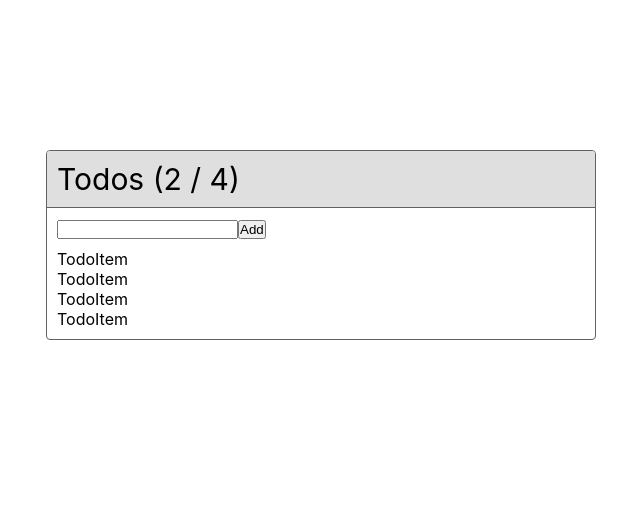
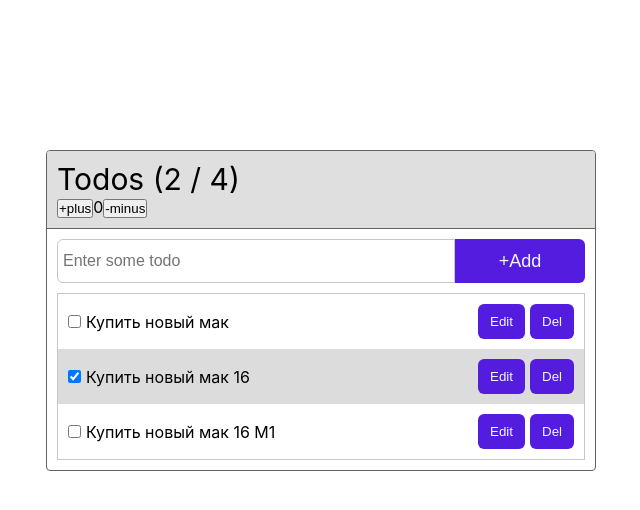
Before and after one commit to Amanbek22/react-todo-samurais, a React (Create React App) app: page / in a window 1280 px wide. Shown: the top 510 px of the page, without its empty margins (319-959 px from the left). Built offline with nearby package versions, Linux system fonts and the light colour scheme.

Commit message:
feat: todo items maping

```diff
--- a/src/App.css
+++ b/src/App.css
@@ -11,3 +11,11 @@
   display: grid;
   grid-gap: 10px;
 }
+
+.content__body {
+  border: 1px solid rgb(199, 199, 199);
+}
+
+.content__body > div:nth-child(even) {
+  background: rgb(220, 220, 220);
+}
--- a/src/App.js
+++ b/src/App.js
@@ -1,19 +1,35 @@
+import { useState } from 'react';
 import './App.css';
 import CreateTodo from './components/create-todo/CreateTodo';
 import Header from './components/header/Header';
 import TodoItem from './components/todo-item/TodoItem';
 
+const initialState = [
+  { text:  "Купить новый мак", status: false, id: 1},
+  { text:  "Купить новый мак 16", status: true, id: 2},
+  { text:  "Купить новый мак 16 M1", status: false, id: 3},
+]
 function App() {
+  const [todos, setTodos] = useState(initialState);
+
+
+  const onDelete = (id) => {
+    const newTodos = todos.filter((item) => item.id !== id)
+    console.log(newTodos);
+    setTodos(newTodos)
+  }
+
+  const newTodos = todos.map((item) => {
+    return  <TodoItem id={item.id} text={item.text} status={item.status} onDelete={onDelete} />
+  })
   return (
     <div className="App">
-      <Header />
+      <Header todoLength={4} todoDone={2} />
       <div className='content'>
         <CreateTodo />
-        <div>
-          <TodoItem />
-          <TodoItem />
-          <TodoItem />
-          <TodoItem />
+        <div className='content__body'>
+          {newTodos}
+          {/* <TodoItem text="Купить новый мак" status={false} /> */}
         </div>
       </div>
     </div>
--- a/src/components/create-todo/CreateTodo.jsx
+++ b/src/components/create-todo/CreateTodo.jsx
@@ -1,9 +1,11 @@
+import css from "./CreateTodo.module.css";
+
 
 const CreateTodo = () => {
   return (
-    <div>
-      <input type="text" />
-      <button>Add</button>
+    <div className={css.wrapper}>
+      <input type="text" placeholder="Enter some todo" />
+      <button>+Add</button>
     </div>
   );
 };
--- a/src/components/create-todo/CreateTodo.module.css
+++ b/src/components/create-todo/CreateTodo.module.css
@@ -0,0 +1,22 @@
+
+.wrapper {
+    display: grid;
+    grid-template-columns: 1fr 130px;
+}
+
+.wrapper input {
+    padding: 12px 5px;
+    font-size: 16px;
+    outline: none;
+    border-radius: 6px 0 0 6px;
+    border: 1px solid rgb(199, 199, 199);
+}
+
+.wrapper button {
+    font-size: 18px;
+    border: none;
+    border-radius: 0 6px 6px 0;
+    background: rgb(83, 28, 222);
+    color: aliceblue;
+    cursor: pointer;
+}
--- a/src/components/header/Header.jsx
+++ b/src/components/header/Header.jsx
@@ -1,9 +1,14 @@
 import css from "./Header.module.css"
 
-const Header = () => {
+const Header = (props) => {
   return (
     <div className={css.wrapper}>
-        <h1 className={css.title}>Todos (2 / 4)</h1>
+        <h1 className={css.title}>Todos ({props.todoDone} / {props.todoLength})</h1>
+        <div>
+          <button>+plus</button>
+          <span>0</span>
+          <button>-minus</button>
+        </div>
     </div>
   )
 }
--- a/src/components/todo-item/TodoItem.jsx
+++ b/src/components/todo-item/TodoItem.jsx
@@ -1,7 +1,22 @@
+import css from "./TodoItem.module.css"
 
-const TodoItem = () => {
+const TodoItem = (props) => {
+  console.log(props);
+  const handleDelete = () => {
+    props.onDelete(props.id)
+  }
   return (
-    <div>TodoItem</div>
+    <div className={css.wrapper}>
+      <label>
+        <input type="checkbox" checked={props.status} />
+        <span>{props.text}</span>
+      </label>
+
+      <div>
+        <button className={css.btn}>Edit</button>
+        <button onClick={handleDelete} className={css.btn}>Del</button>
+      </div>
+    </div>
   )
 }
 
--- /dev/null
+++ b/src/components/todo-item/TodoItem.module.css
@@ -0,0 +1,21 @@
+.wrapper {
+    display: flex;
+    justify-content: space-between;
+    align-items: center;
+    padding: 10px;
+}
+
+.wrapper > div, .wrapper > label {
+    display: flex;
+    align-items: center;
+    grid-gap: 5px;
+}
+
+.btn {
+    padding: 10px 12px;
+    background: rgb(83, 28, 222);
+    color:aliceblue;
+    border: none;
+    border-radius: 6px;
+    cursor: pointer;
+}
--- a/src/index.js
+++ b/src/index.js
@@ -7,7 +7,7 @@ import reportWebVitals from './reportWebVitals';
 const root = ReactDOM.createRoot(document.getElementById('root'));
 root.render(
   <React.StrictMode>
-    <App />
+    <App name="Aman" age={22} />
   </React.StrictMode>
 );
 
```
